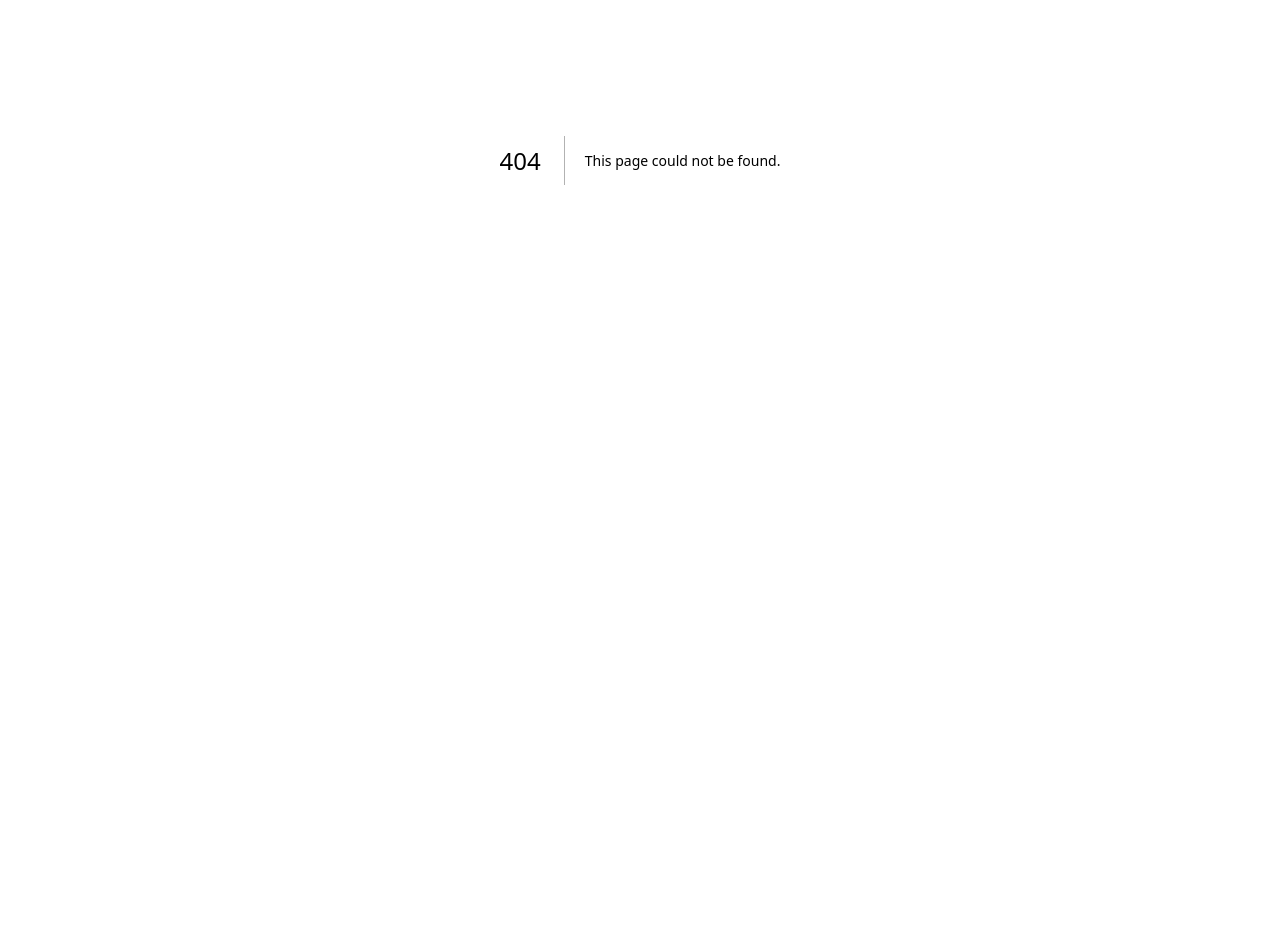
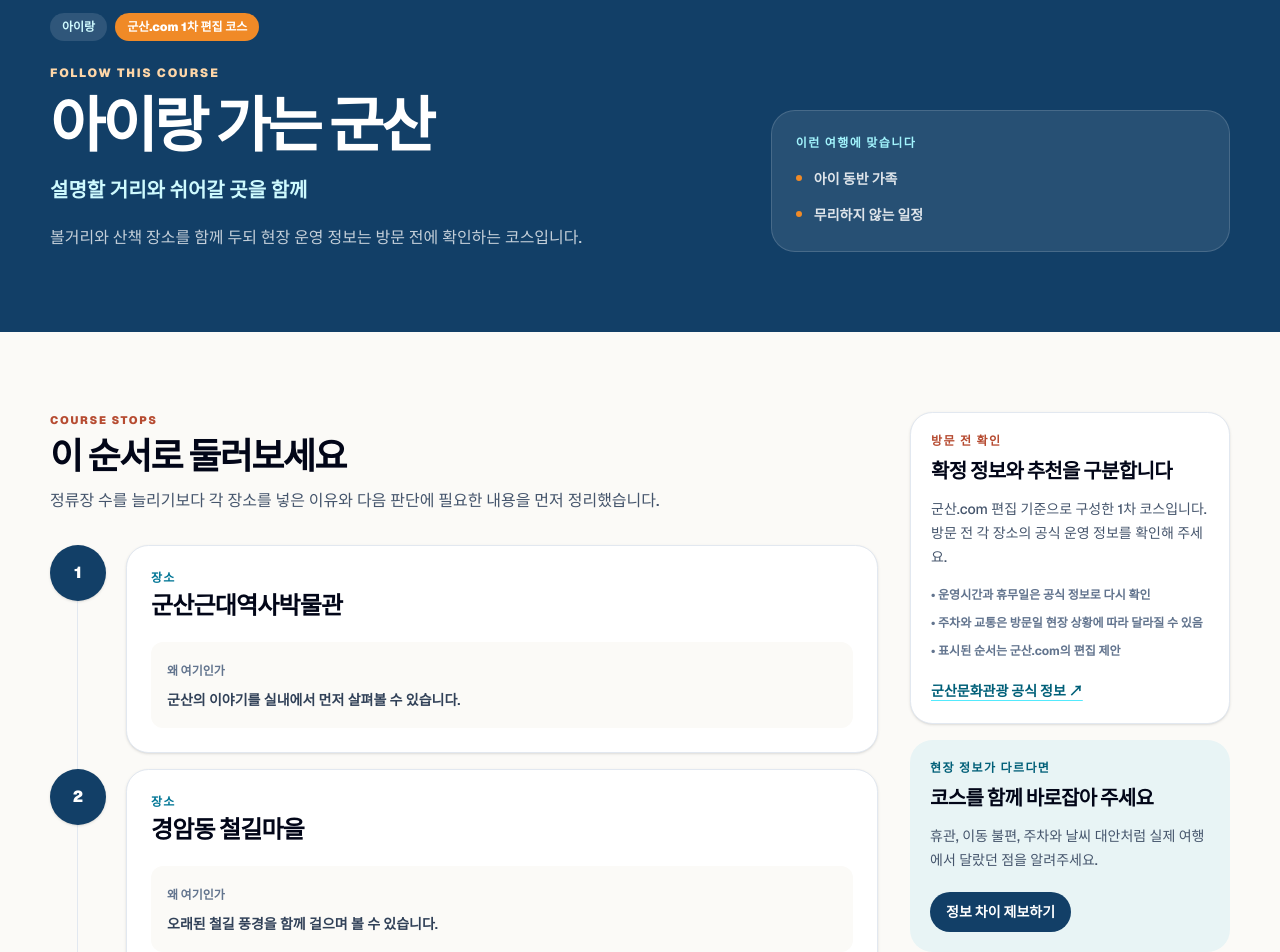
Before and after one commit to Aprasaks/gunsan-com, a Next.js app: page /courses/family in a window 1280 px wide. Before the commit this address had no page. Shown: the part 240-1192 px from the top of the page. Before the commit the page ends 800 px from the top, so only its background shows below. Built offline with nearby package versions, Linux system fonts and the light colour scheme; a web font is replaced by a local one.

Commit message:
기존 코스 상세 페이지 및 고유 URL 구현 #52

```diff
--- /dev/null
+++ b/app/courses/[slug]/page.tsx
@@ -0,0 +1,199 @@
+import type { Metadata } from "next";
+import Link from "next/link";
+import { notFound } from "next/navigation";
+
+import Header from "@/components/Header";
+import { homeCourses } from "@/data/courses";
+import { places } from "@/data/places";
+import type { CourseStop } from "@/types/course";
+
+type CourseDetailPageProps = {
+  params: Promise<{
+    slug: string;
+  }>;
+};
+
+const placeSlugs = new Set(places.map((place) => place.slug));
+
+export function generateStaticParams() {
+  return homeCourses.map((course) => ({
+    slug: course.slug,
+  }));
+}
+
+export async function generateMetadata({ params }: CourseDetailPageProps): Promise<Metadata> {
+  const { slug } = await params;
+  const course = homeCourses.find((item) => item.slug === slug);
+
+  if (!course) {
+    return {};
+  }
+
+  return {
+    title: `${course.title} | 군산.com`,
+    description: course.summary,
+  };
+}
+
+export default async function CourseDetailPage({ params }: CourseDetailPageProps) {
+  const { slug } = await params;
+  const course = homeCourses.find((item) => item.slug === slug);
+
+  if (!course) {
+    notFound();
+  }
+
+  return (
+    <main className="min-h-screen overflow-x-hidden bg-[#fbfaf7] text-slate-950">
+      <Header />
+
+      <section className="bg-[#123f67] px-4 py-12 text-white sm:px-6 sm:py-16 lg:px-8 lg:py-20">
+        <div className="mx-auto w-full max-w-[1180px]">
+          <Link href="/#courses" className="inline-flex text-sm font-black text-cyan-100 transition hover:text-white">
+            ← 코스 다시 고르기
+          </Link>
+
+          <div className="mt-8 grid gap-8 lg:grid-cols-[1.2fr_0.8fr] lg:items-end">
+            <div>
+              <div className="flex flex-wrap gap-2">
+                <span className="rounded-full bg-white/12 px-3 py-1.5 text-xs font-black text-cyan-100">
+                  {course.durationLabel}
+                </span>
+                <span className="rounded-full bg-[#f08a27] px-3 py-1.5 text-xs font-black text-white">
+                  군산.com 1차 편집 코스
+                </span>
+              </div>
+              <p className="mt-6 text-xs font-black tracking-[0.15em] text-orange-200">FOLLOW THIS COURSE</p>
+              <h1 className="mt-2 text-4xl font-black leading-tight tracking-[-0.055em] sm:text-5xl lg:text-6xl">
+                {course.title}
+              </h1>
+              <p className="mt-3 text-lg font-bold text-cyan-100 sm:text-xl">{course.subtitle}</p>
+              <p className="mt-5 max-w-3xl text-sm font-medium leading-7 text-white/75 sm:text-base">
+                {course.summary}
+              </p>
+            </div>
+
+            <aside className="rounded-[1.5rem] border border-white/15 bg-white/9 p-5 sm:p-6">
+              <p className="text-xs font-black tracking-[0.12em] text-cyan-200">이런 여행에 맞습니다</p>
+              <ul className="mt-4 space-y-3">
+                {course.recommendedFor.map((item) => (
+                  <li key={item} className="flex gap-3 text-sm font-bold leading-6 text-white/85">
+                    <span className="mt-2 h-1.5 w-1.5 shrink-0 rounded-full bg-[#f08a27]" aria-hidden="true" />
+                    {item}
+                  </li>
+                ))}
+              </ul>
+            </aside>
+          </div>
+        </div>
+      </section>
+
+      <section className="px-4 py-12 sm:px-6 sm:py-16 lg:px-8 lg:py-20">
+        <div className="mx-auto grid w-full max-w-[1180px] gap-8 lg:grid-cols-[minmax(0,1fr)_320px] lg:items-start">
+          <div>
+            <p className="text-[11px] font-black tracking-[0.15em] text-[#b64b31]">COURSE STOPS</p>
+            <h2 className="mt-2 text-3xl font-black tracking-[-0.045em] sm:text-4xl">이 순서로 둘러보세요</h2>
+            <p className="mt-3 max-w-2xl text-sm font-medium leading-6 text-slate-600 sm:text-base">
+              정류장 수를 늘리기보다 각 장소를 넣은 이유와 다음 판단에 필요한 내용을 먼저 정리했습니다.
+            </p>
+
+            <ol className="mt-8 space-y-4" aria-label={`${course.title} 정류장 순서`}>
+              {course.stops.map((stop, index) => (
+                <CourseStopItem
+                  key={stop.id}
+                  stop={stop}
+                  isLast={index === course.stops.length - 1}
+                />
+              ))}
+            </ol>
+          </div>
+
+          <aside className="space-y-4 lg:sticky lg:top-6">
+            <section className="rounded-[1.4rem] border border-slate-200 bg-white p-5 shadow-sm">
+              <p className="text-xs font-black tracking-[0.12em] text-[#b64b31]">방문 전 확인</p>
+              <h2 className="mt-2 text-xl font-black tracking-[-0.035em]">확정 정보와 추천을 구분합니다</h2>
+              <p className="mt-3 text-sm font-medium leading-6 text-slate-600">{course.sourceNote}</p>
+              <ul className="mt-4 space-y-2 text-xs font-bold leading-5 text-slate-500">
+                <li>• 운영시간과 휴무일은 공식 정보로 다시 확인</li>
+                <li>• 주차와 교통은 방문일 현장 상황에 따라 달라질 수 있음</li>
+                <li>• 표시된 순서는 군산.com의 편집 제안</li>
+              </ul>
+              <a
+                href="https://www.gunsan.go.kr/tour"
+                target="_blank"
+                rel="noopener noreferrer"
+                className="mt-5 inline-flex text-sm font-black text-cyan-800 underline decoration-cyan-300 underline-offset-4"
+              >
+                군산문화관광 공식 정보 ↗
+              </a>
+            </section>
+
+            <section className="rounded-[1.4rem] bg-[#e8f4f5] p-5">
+              <p className="text-xs font-black tracking-[0.12em] text-cyan-800">현장 정보가 다르다면</p>
+              <h2 className="mt-2 text-xl font-black tracking-[-0.035em]">코스를 함께 바로잡아 주세요</h2>
+              <p className="mt-3 text-sm font-medium leading-6 text-slate-600">
+                휴관, 이동 불편, 주차와 날씨 대안처럼 실제 여행에서 달랐던 점을 알려주세요.
+              </p>
+              <Link href="/submit" className="mt-5 inline-flex rounded-full bg-[#123f67] px-4 py-2.5 text-sm font-black text-white">
+                정보 차이 제보하기
+              </Link>
+            </section>
+          </aside>
+        </div>
+      </section>
+    </main>
+  );
+}
+
+function CourseStopItem({ stop, isLast }: { stop: CourseStop; isLast: boolean }) {
+  const hasPlacePage = stop.placeSlug ? placeSlugs.has(stop.placeSlug) : false;
+
+  return (
+    <li className="relative grid grid-cols-[44px_minmax(0,1fr)] gap-4 sm:grid-cols-[56px_minmax(0,1fr)] sm:gap-5">
+      {!isLast ? (
+        <span className="absolute bottom-[-1rem] left-[21px] top-11 w-px bg-slate-200 sm:left-[27px] sm:top-14" aria-hidden="true" />
+      ) : null}
+      <span className="relative z-10 grid h-11 w-11 place-items-center rounded-full bg-[#123f67] text-sm font-black text-white shadow-sm sm:h-14 sm:w-14 sm:text-base">
+        {stop.order}
+      </span>
+      <article className="rounded-[1.4rem] border border-slate-200 bg-white p-5 shadow-sm sm:p-6">
+        <div className="flex flex-col gap-2 sm:flex-row sm:items-start sm:justify-between">
+          <div>
+            <p className="text-xs font-black tracking-[0.1em] text-cyan-700">{stopTypeLabel(stop.stopType)}</p>
+            <h3 className="mt-1 text-xl font-black tracking-[-0.035em] sm:text-2xl">{stop.title}</h3>
+          </div>
+          {hasPlacePage && stop.placeSlug ? (
+            <Link href={`/places/${stop.placeSlug}`} className="shrink-0 text-sm font-black text-[#b64b31]">
+              장소 정보 보기 →
+            </Link>
+          ) : null}
+        </div>
+
+        <div className="mt-5 rounded-xl bg-[#fbfaf7] p-4">
+          <strong className="text-xs font-black text-slate-500">왜 여기인가</strong>
+          <p className="mt-1.5 text-sm font-semibold leading-6 text-slate-700">{stop.reason}</p>
+        </div>
+
+        {stop.note ? (
+          <div className="mt-3 rounded-xl border border-orange-200 bg-orange-50 p-4">
+            <strong className="text-xs font-black text-[#a4472e]">방문 전 확인</strong>
+            <p className="mt-1.5 text-sm font-semibold leading-6 text-slate-700">{stop.note}</p>
+          </div>
+        ) : null}
+      </article>
+    </li>
+  );
+}
+
+function stopTypeLabel(type: CourseStop["stopType"]) {
+  const labels: Record<CourseStop["stopType"], string> = {
+    place: "장소",
+    food: "먹거리",
+    cafe: "카페",
+    rest: "휴식",
+    move: "이동 구간",
+    event: "행사",
+  };
+
+  return labels[type];
+}
--- a/components/CourseFinder.tsx
+++ b/components/CourseFinder.tsx
@@ -35,17 +35,17 @@ const stayResults: Record<Stay, { title: string; description: string; href: stri
   "day-trip": {
     title: "반나절 군산 핵심",
     description: "근대거리와 대표 풍경에 집중하고, 선유도는 별도의 하루로 나누는 편이 안전합니다.",
-    href: "#course-half-day",
+    href: "/courses/half-day",
   },
   "one-night": {
     title: "1박 2일 처음 여행",
     description: "첫날은 근대도시, 다음 날은 새만금과 바다 방향으로 여행의 결을 나눕니다.",
-    href: "#course-one-night-two-days",
+    href: "/courses/one-night-two-days",
   },
   "two-nights": {
     title: "2박 3일 천천히 군산",
     description: "도심과 고군산을 나누고 마지막 날은 동행자에게 맞는 산책이나 체험을 선택합니다.",
-    href: "#course-two-nights-three-days",
+    href: "/courses/two-nights-three-days",
   },
 };
 
@@ -62,7 +62,7 @@ const companionNotes: Record<Companion, { title: string; note: string; href?: st
   "family-kids": {
     title: "아이와 쉬어갈 수 있는 흐름을 우선합니다",
     note: "실내 장소, 화장실, 휴식 지점과 날씨 대안을 먼저 확인하고 등반 부담이 있는 장소는 기본 코스에서 뺍니다.",
-    href: "#course-family",
+    href: "/courses/family",
   },
   "family-parents": {
     title: "보행 부담과 주차 이동을 줄입니다",
--- a/components/HomeCourseCard.tsx
+++ b/components/HomeCourseCard.tsx
@@ -86,7 +86,7 @@ export default function HomeCourseCard({ course, variant }: HomeCourseCardProps)
       )}
 
       <Link
-        href="#essential"
+        href={`/courses/${course.slug}`}
         className={[
           "mt-auto inline-flex items-center font-black",
           featured ? "pt-7 text-base text-cyan-100" : compact ? "pt-5 text-xs text-[#174d73]" : "pt-5 text-sm text-[#174d73]",
```
